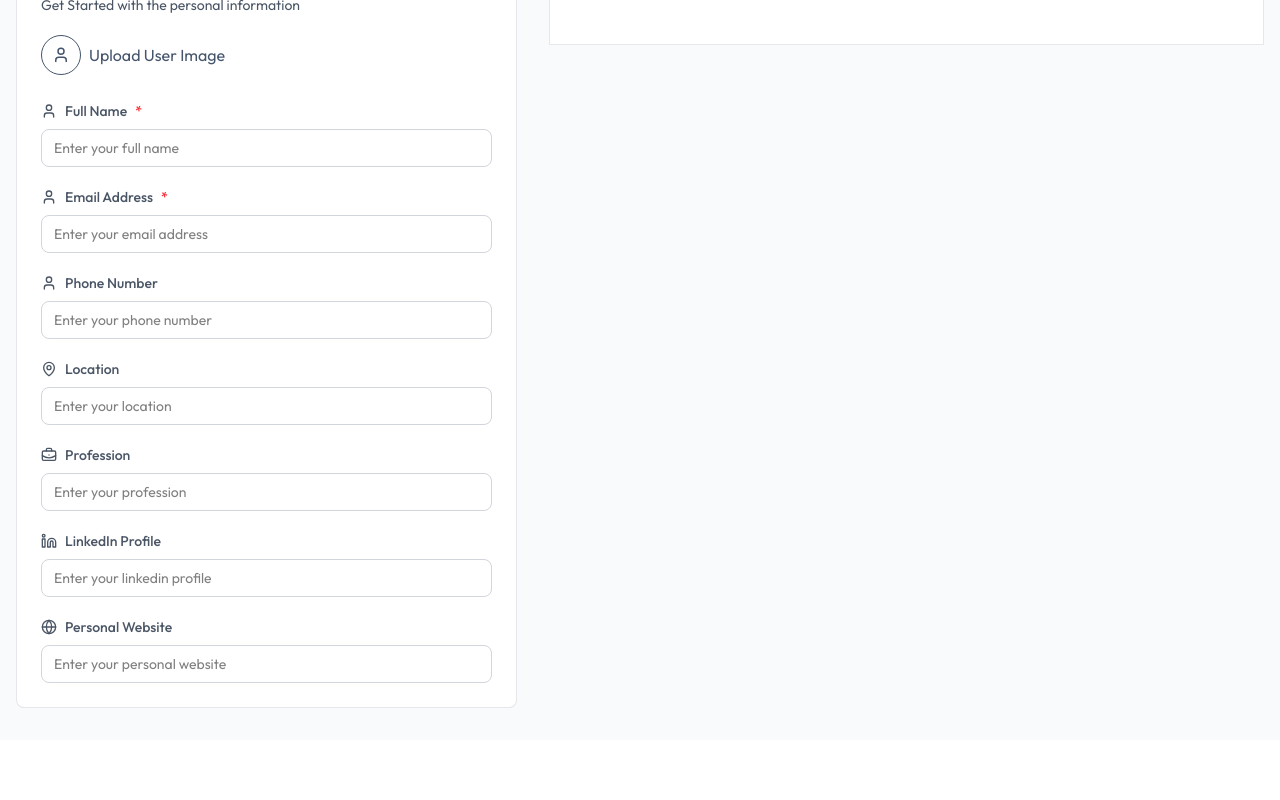
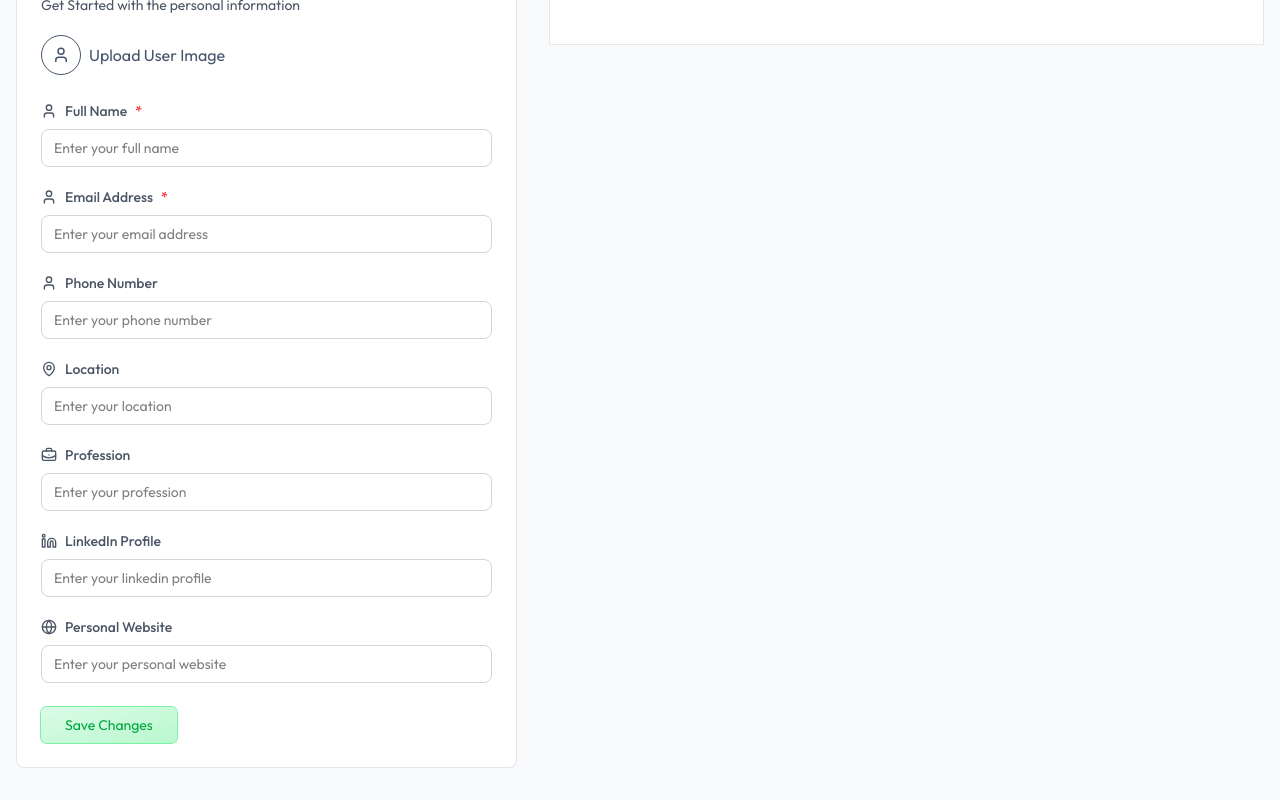
Before and after one commit to SyedYasirAliZafar/AI-Resume-Builder, a React (Vite) app in the folder client/: page /app/builder/1 in a window 1280 px wide. Shown: the part 269-1069 px from the top of the page. Before the commit the page ends 1009 px from the top, so only its background shows below. Built offline with nearby package versions, Linux system fonts and the light colour scheme.

Commit message:
Resume Builder Page Ui Completed

```diff
--- a/client/src/components/Navbar.jsx
+++ b/client/src/components/Navbar.jsx
@@ -15,7 +15,7 @@
   return (
     <div className='shadow bg-white'>
       <nav className='flex items-center justify-between max-w-7xl mx-auto px-4 py-3.5'>
-        <Link>
+        <Link to='/'>
             <img src="/logo.svg" alt="logo" className='h-11 w-auto'/>
         </Link>
         <div className='flex items-center gap-4 text-sm'>
--- a/client/src/components/home/CallToAction.jsx
+++ b/client/src/components/home/CallToAction.jsx
@@ -11,7 +11,7 @@
           Build a Professional Resume That Helps You Stand Out and Get Hired
         </p>
         <a
-          href="https://prebuiltui.com"
+          href="/app"
           className="flex items-center gap-2 rounded py-3 px-8 bg-green-600 hover:bg-green-700 transition text-white"
         >
           <span>Get Started</span>
--- a/client/src/components/home/Hero.jsx
+++ b/client/src/components/home/Hero.jsx
@@ -114,7 +114,7 @@
       <div className="min-h-screen pb-20">
         {/* Navbar */}
         <nav className="z-50 flex items-center justify-between w-full py-4 px-6 md:px-16 lg:px-24 xl:px-40 text-sm">
-          <a href="https://prebuiltui.com">
+          <a href="/">
             <img src="/logo.svg" alt="logo" className="h-11 w-auto" />
           </a>
 
@@ -144,7 +144,7 @@
               Get started
             </Link>
             <Link
-              to='/app?state=login'
+              to='/login'
               className="hidden md:block px-6 py-2 border active:scale-95 hover:bg-slate-50 transition-all rounded-full text-slate-700 hover:text-slate-900"
             >
               Login
--- a/client/src/index.css
+++ b/client/src/index.css
@@ -17,3 +17,7 @@
    @apply outline-none focus:ring border border-gray-300 focus:ring-blue-500 focus:border-blue-500 rounded-lg resize-none
   }
 }
+
+html {
+  scroll-behavior: smooth;
+}
--- a/client/src/pages/ResumeBuilder.jsx
+++ b/client/src/pages/ResumeBuilder.jsx
@@ -201,6 +201,9 @@
                   />
                 )}
               </div>
+
+              <button className="bg-gradient-to-br from-green-100 to-green-200 ring-green-300 text-green-600 ring hover:ring-green-400 transition-all rounded-md px-6 py-2 mt-6 text-sm">Save Changes</button>
+
             </div>
           </div>
           {/* Right Pannel - Preview  */}
```
